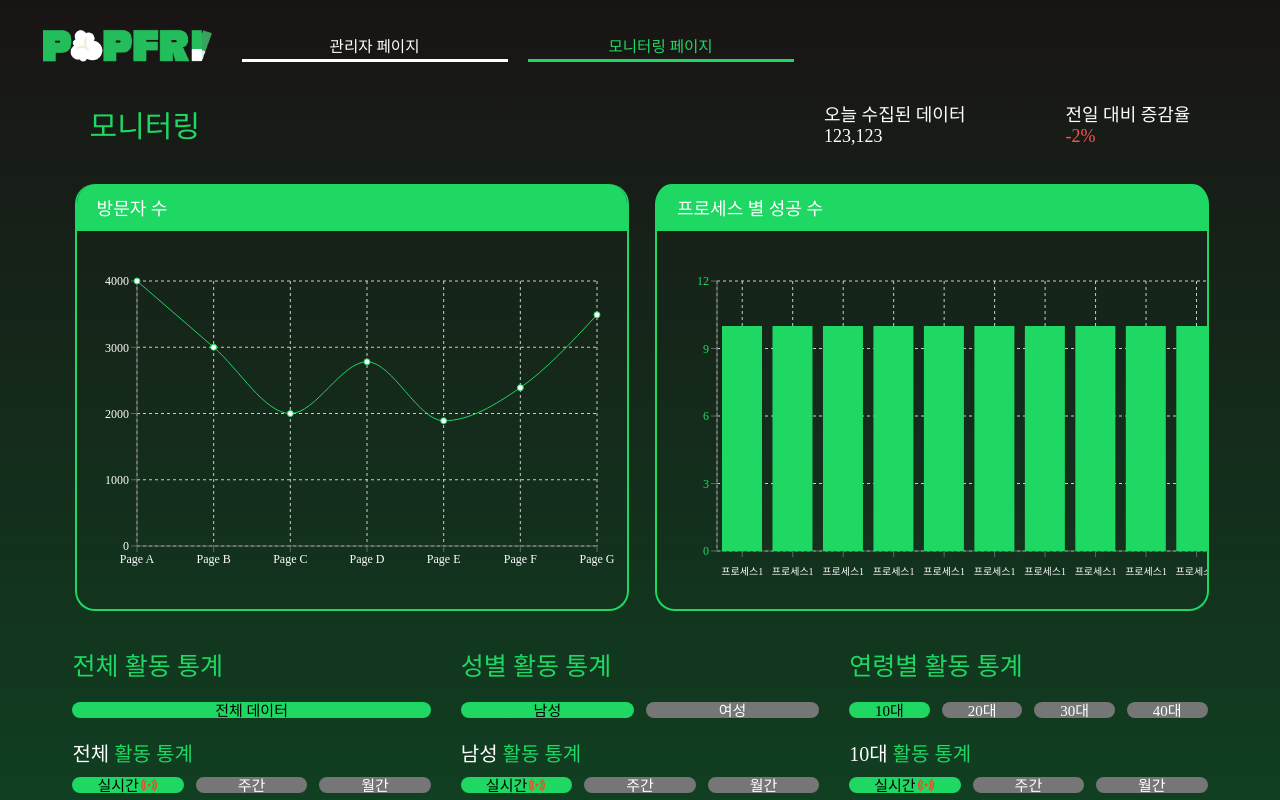
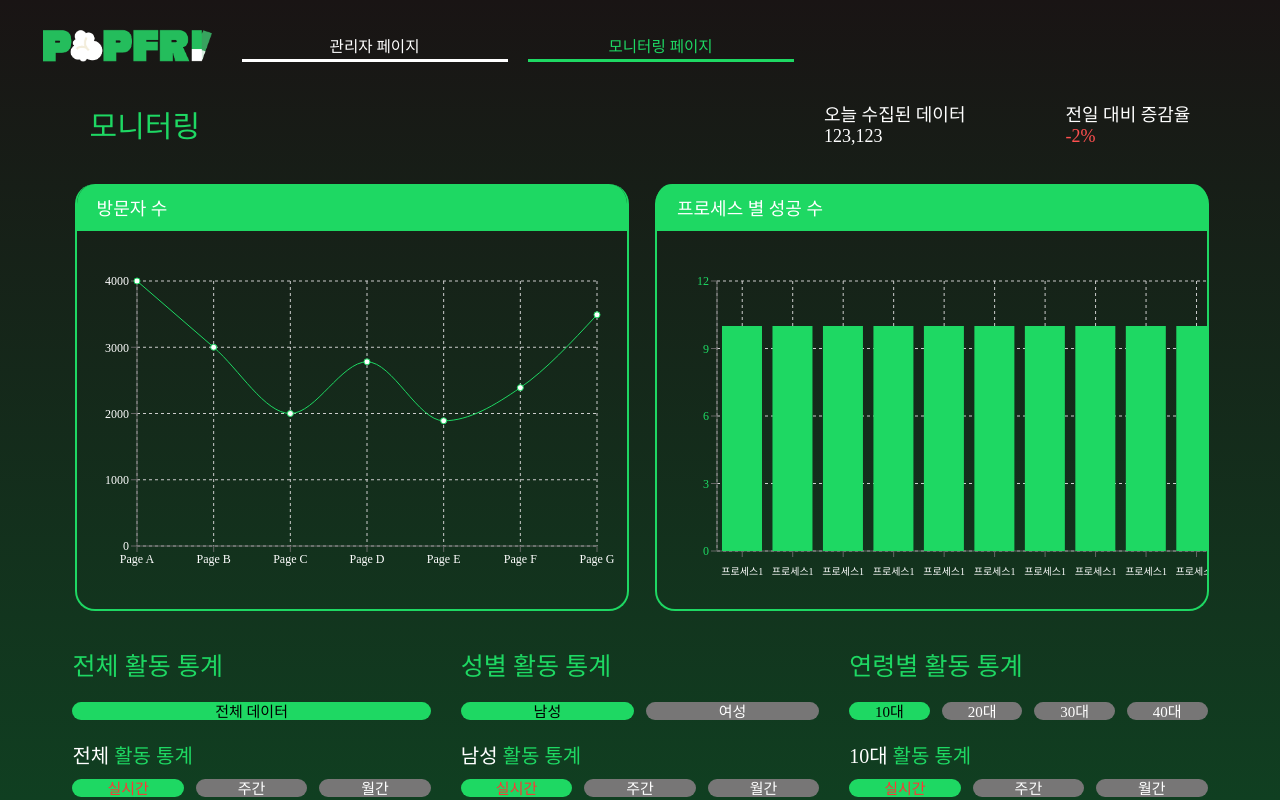
Before and after one commit to PopFri/Analysis_FrontEnd, a React (Vite) app: page /monitoring in a window 1280 px wide. Shown: the top 800 px of the page. Built offline with nearby package versions, Linux system fonts and the light colour scheme; no server answers; a web font is replaced by a local one.

Commit message:
[FEAT] #20 버튼 사이즈 변경 및 실시간 버튼 변경

```diff
--- a/src/components/monitoring/MovieGraph.jsx
+++ b/src/components/monitoring/MovieGraph.jsx
@@ -82,8 +82,8 @@ const MovieGraph = ({data, title, selectedDay, criterion}) => {
                         <div className='movie-graph-title-container'>
                             <div className='movie-graph-title'>{title}</div>
                             <div className='movie-graph-criterion'>
+                                <div className='movie-graph-day' style={{color: dayColor}}>{day}</div>
                                 <div className='movie-graph-day' style={{color: '#FFFFFF'}}>{criterion}</div>
-                                <div className='movie-graph-day' style={{color: dayColor}}>{day}</div>
                             </div>
                         </div>
                         <div className='modal-graph'>
--- a/src/components/monitoring/StatisticsAge.jsx
+++ b/src/components/monitoring/StatisticsAge.jsx
@@ -51,11 +51,10 @@ const StatisticsAge = () => {
             <div className="date-range-toggle">
                 <div className='toggle-button-container'>
                     <div
-                        className={`toggle-button ${selectedDay === 'day' ? 'active' : ''}`}
+                        className={`toggle-button ${selectedDay === 'day' ? 'live' : ''}`}
                         onClick={() => setSelectedDay('day')}
                     >
                         실시간
-                        <img className='live-icon' src='/images/live-icon.png'/>
                     </div>
                     <div
                         className={`toggle-button ${selectedDay === 'week' ? 'active' : ''}`}
--- a/src/components/monitoring/StatisticsGender.jsx
+++ b/src/components/monitoring/StatisticsGender.jsx
@@ -40,11 +40,10 @@ const StatisticsGender = () => {
             <div className="date-range-toggle">
                 <div className='toggle-button-container'>
                     <div
-                        className={`toggle-button ${selectedDay === 'day' ? 'active' : ''}`}
+                        className={`toggle-button ${selectedDay === 'day' ? 'live' : ''}`}
                         onClick={() => setSelectedDay('day')}
                     >
                         실시간
-                        <img className='live-icon' src='/images/live-icon.png'/>
                     </div>
                     <div
                         className={`toggle-button ${selectedDay === 'week' ? 'active' : ''}`}
--- a/src/components/monitoring/StatisticsTotal.jsx
+++ b/src/components/monitoring/StatisticsTotal.jsx
@@ -32,11 +32,10 @@ const StatisticsTotal = () => {
             <div className="date-range-toggle">
                 <div className='toggle-button-container'>
                     <div
-                        className={`toggle-button ${selectedDay === 'day' ? 'active' : ''}`}
+                        className={`toggle-button ${selectedDay === 'day' ? 'live' : ''}`}
                         onClick={() => setSelectedDay('day')}
                     >
                         실시간
-                        <img className='live-icon' src='/images/live-icon.png'/>
                     </div>
                     <div
                         className={`toggle-button ${selectedDay === 'week' ? 'active' : ''}`}
--- a/src/styles/monitoring/Statistics.css
+++ b/src/styles/monitoring/Statistics.css
@@ -18,7 +18,7 @@
 .statistics-button-wrapper {
     display: flex;
     width: 100%;
-    height: 16px;
+    height: 18px;
     gap: 12px;
     margin-bottom: 10px;
 }
@@ -53,7 +53,7 @@
 .toggle-button-container {
     display: flex;
     width: 100%;
-    height: 16px;
+    height: 18px;
     gap: 12px;
 }
 
@@ -71,10 +71,6 @@
     color: #FFFFFF;
     cursor: pointer;
     transition: all 0.2s ease-in-out;
-    .live-icon {
-        width: 20px;
-        height: 20px;
-    }
 }
 
 .selected-option {
@@ -97,6 +93,11 @@
     color: #000000;
 }
 
+.toggle-button.live {
+    background-color: #1ED863;
+    color: #FF3535;
+}
+
 .graph-title {
     font-size: 20px;
     font-family: 'Freesentation-7Bold';
```
Also changed, not shown: src/pages/MonitoringPage.jsx (indentation only).
